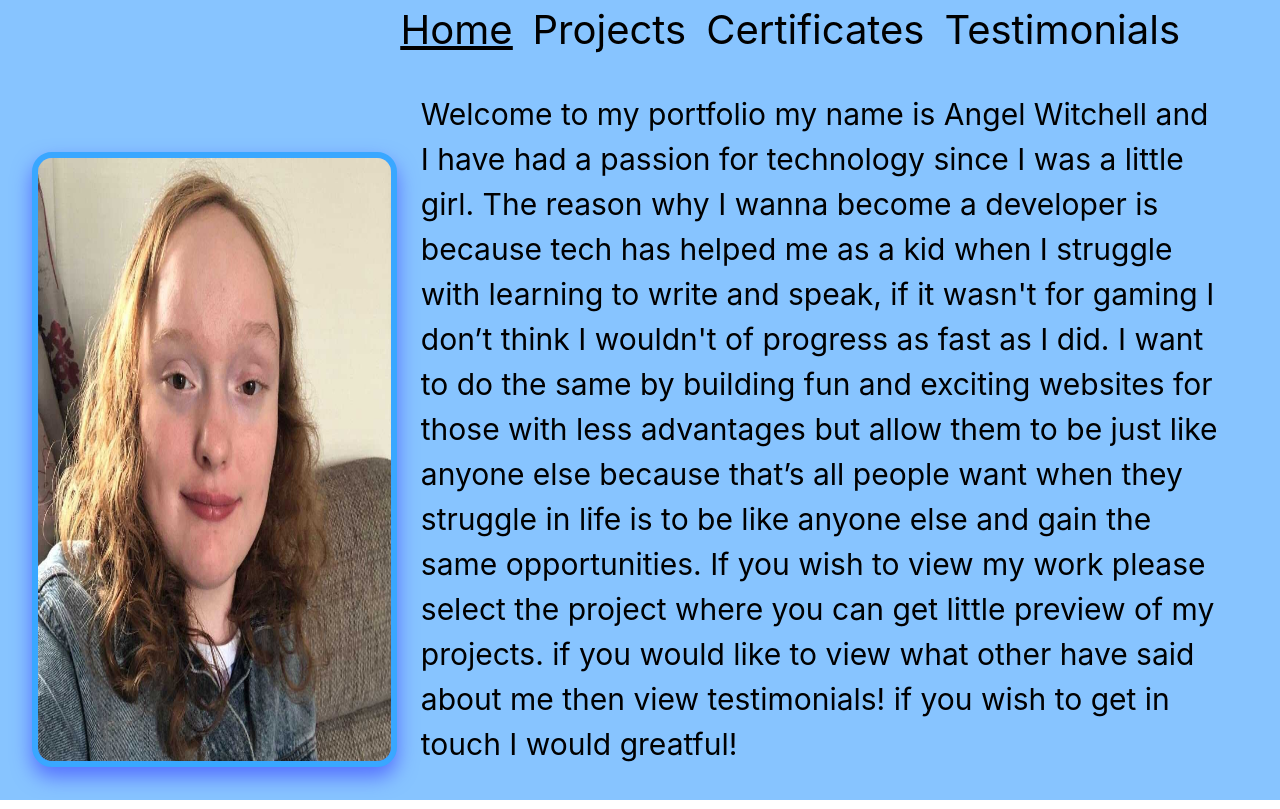
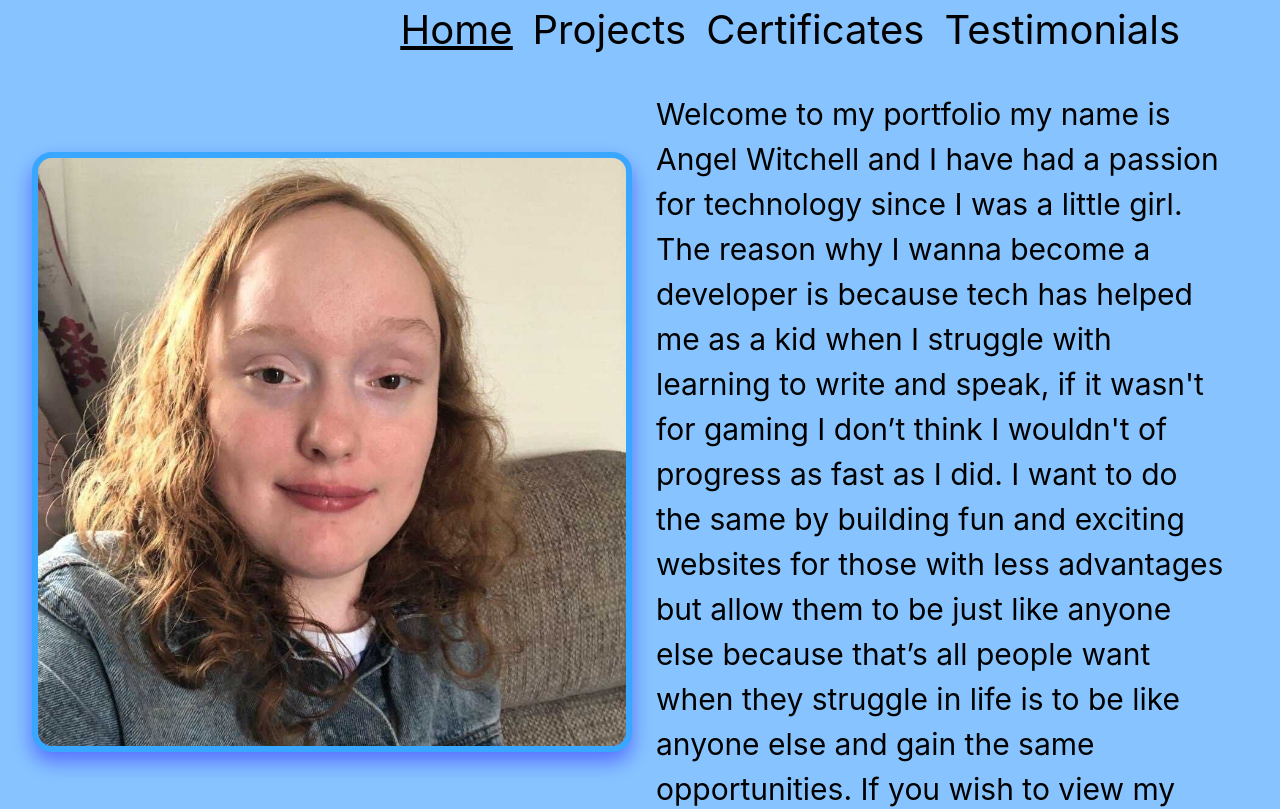
Before and after one commit to Angel2001-programmer/AngelPortfolio, a React (Create React App) app: page / in a window 1280 px wide. Shown: the top 809 px of the page. Built offline with nearby package versions, Linux system fonts and the light colour scheme.

Commit message:
code cleanup.

```diff
--- a/src/pages/certificates.jsx
+++ b/src/pages/certificates.jsx
@@ -5,7 +5,6 @@ const Certificates = () => {
       text: 'CFG Web Developer KickStarter Course',
       image: require('../assets/images/WebCertificate.png'),
     },
-    // { text: 'CFG Web Developer KickStarter Course', image: null },
   ];
 
   return (
--- a/src/pages/home.jsx
+++ b/src/pages/home.jsx
@@ -20,7 +20,7 @@ const Home = () => {
       <main className='mt-8'>
         <div className='flex flex-row mt-8 ml-8 mr-8'>
           <img
-            className='flex max-h-[30%] max-w-[30%] border-[6px] border-[#39A7FF] border-solid rounded-[20px] mt-[60px] drop-shadow-[0_10px_10px_#5570FF]'
+            className='flex min-w-[600px] max-h-[600px] border-[6px] border-[#39A7FF] border-solid rounded-[20px] mt-[60px] drop-shadow-[0_10px_10px_#5570FF] sm:max-w-[100px]'
             src={require('../assets/images/angel.jpeg')}
             alt='Owner of Portfolio.'
           />
--- a/src/pages/testimonials.jsx
+++ b/src/pages/testimonials.jsx
@@ -41,18 +41,14 @@ const Testimonials = () => {
   let backArrow = (
     <img
       className='rotate-180'
-      onClick={() => {
-        setCount(0);
-      }}
+      onClick={() => setCount(0)}
       src={require('../assets/images/fillinArrow.png')}
       alt='one back arrow.'
     />
   );
   let forwardArrow = (
     <img
-      onClick={() => {
-        setCount(1);
-      }}
+      onClick={() => setCount(1)}
       src={require('../assets/images/fillinArrow.png')}
       alt='one back arrow.'
     />
```
